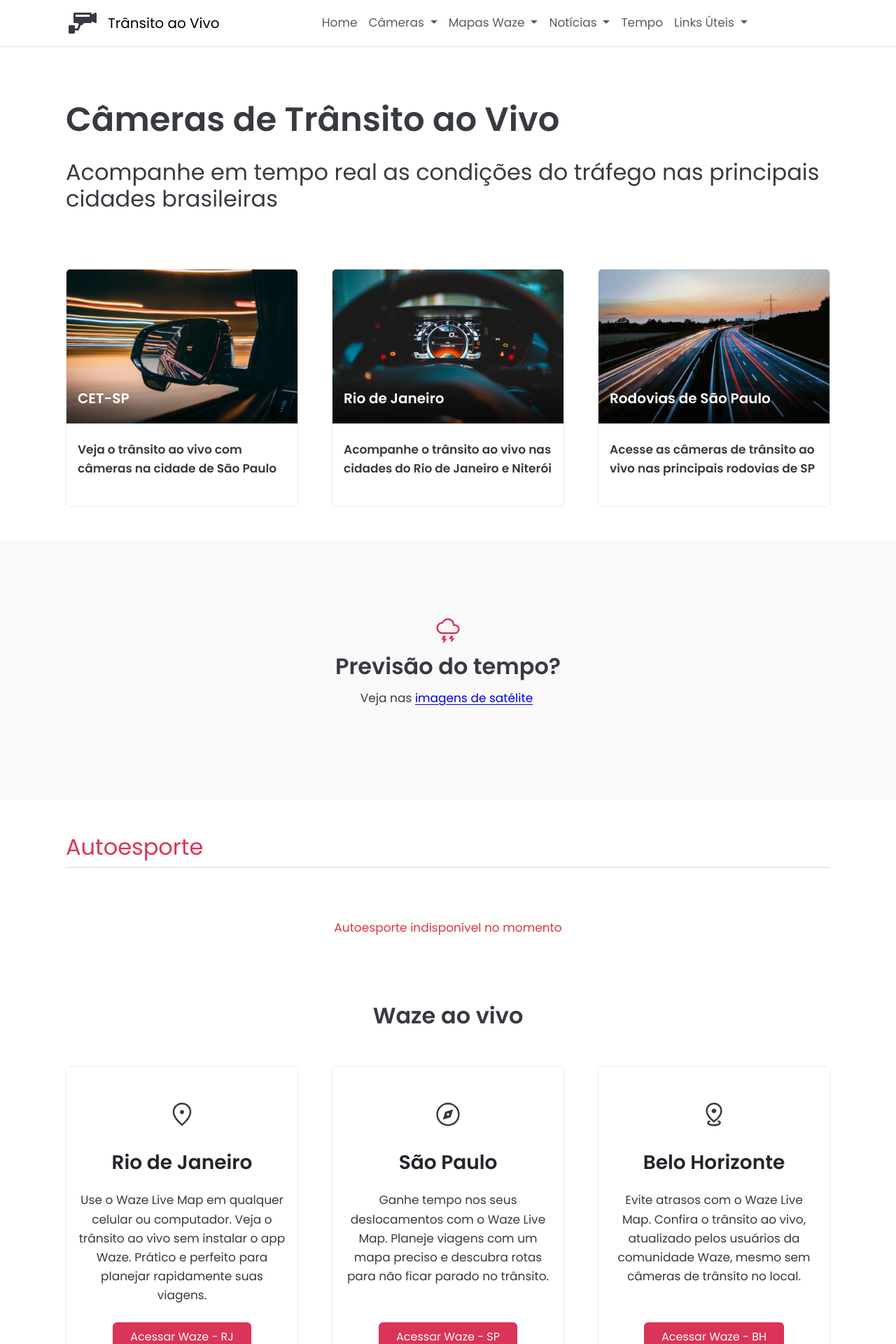
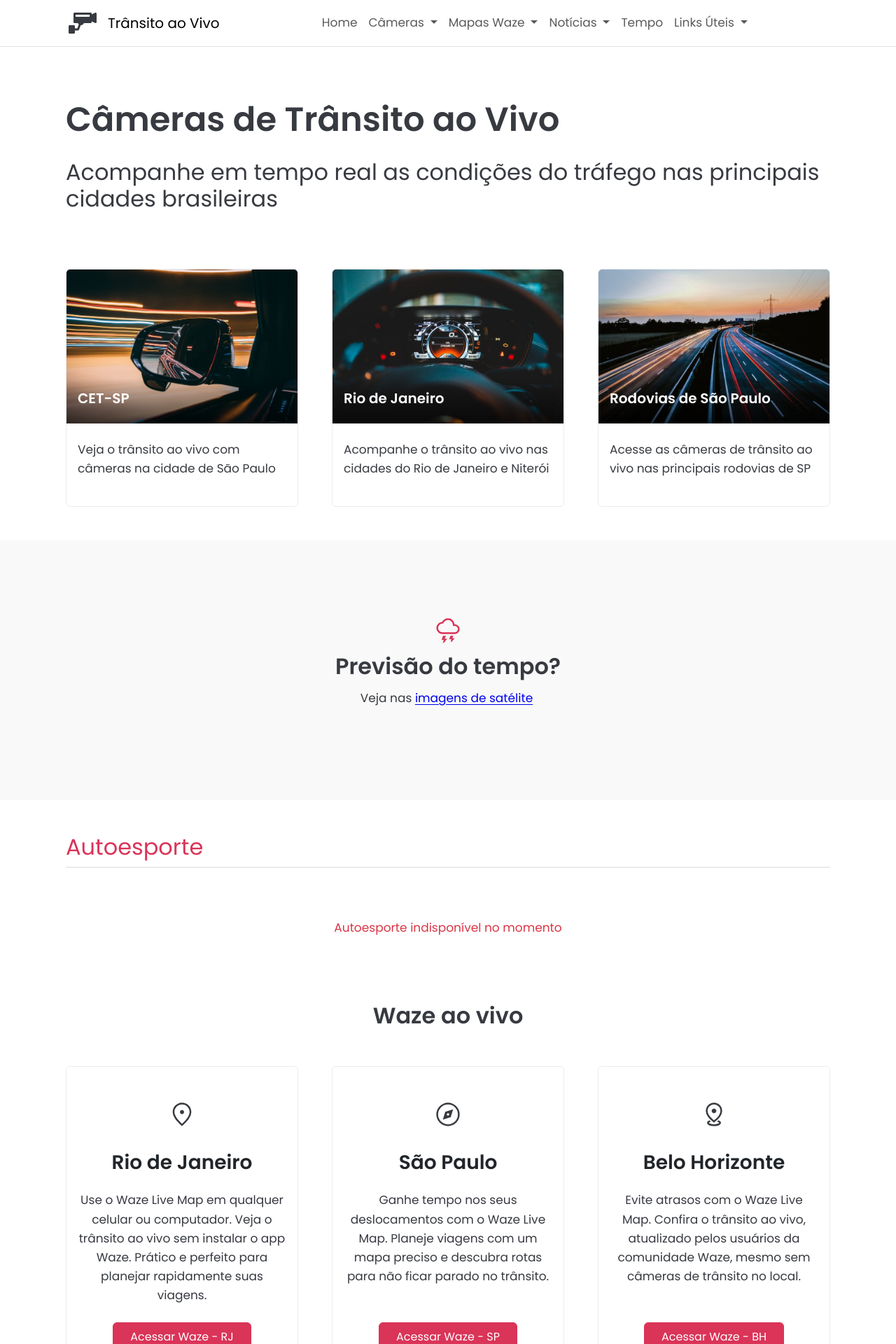
Before and after one commit to Sergio-Damm/transitoaovivo, a Jekyll site: the page built from index.html, in a window 1280 px wide. Shown: the top 1920 px of the page at 70% size. Built offline with Jekyll 4.4.1, drawn with Linux system fonts in a browser that asks for light colours; comment, search, counter and statistics services are not loaded.

Commit message:
removed fw-semibold from <p class="news-card-text py-2">

```diff
--- a/index.html
+++ b/index.html
@@ -51,7 +51,7 @@ permalink: /
 									</div>
 							</div>
 							<div class="card-body">
-								<p class="news-card-text fw-semibold py-2">Veja o trânsito ao vivo com câmeras na cidade de São Paulo</p>
+								<p class="news-card-text py-2">Veja o trânsito ao vivo com câmeras na cidade de São Paulo</p>
 							</div>
 						</a>
 					</article>
@@ -67,7 +67,7 @@ permalink: /
 									</div>
 							</div>
 							<div class="card-body">
-								<p class="news-card-text fw-semibold py-2">Acompanhe o trânsito ao vivo nas cidades do Rio de Janeiro e Niterói</p>
+								<p class="news-card-text py-2">Acompanhe o trânsito ao vivo nas cidades do Rio de Janeiro e Niterói</p>
 							</div>
 						</a>
 					</article>
@@ -83,7 +83,7 @@ permalink: /
 									</div>
 							</div>
 							<div class="card-body">
-								<p class="news-card-text fw-semibold py-2">Acesse as câmeras de trânsito ao vivo nas principais rodovias de SP</p>
+								<p class="news-card-text py-2">Acesse as câmeras de trânsito ao vivo nas principais rodovias de SP</p>
 							</div>
 						</a>
 					</article>
```
